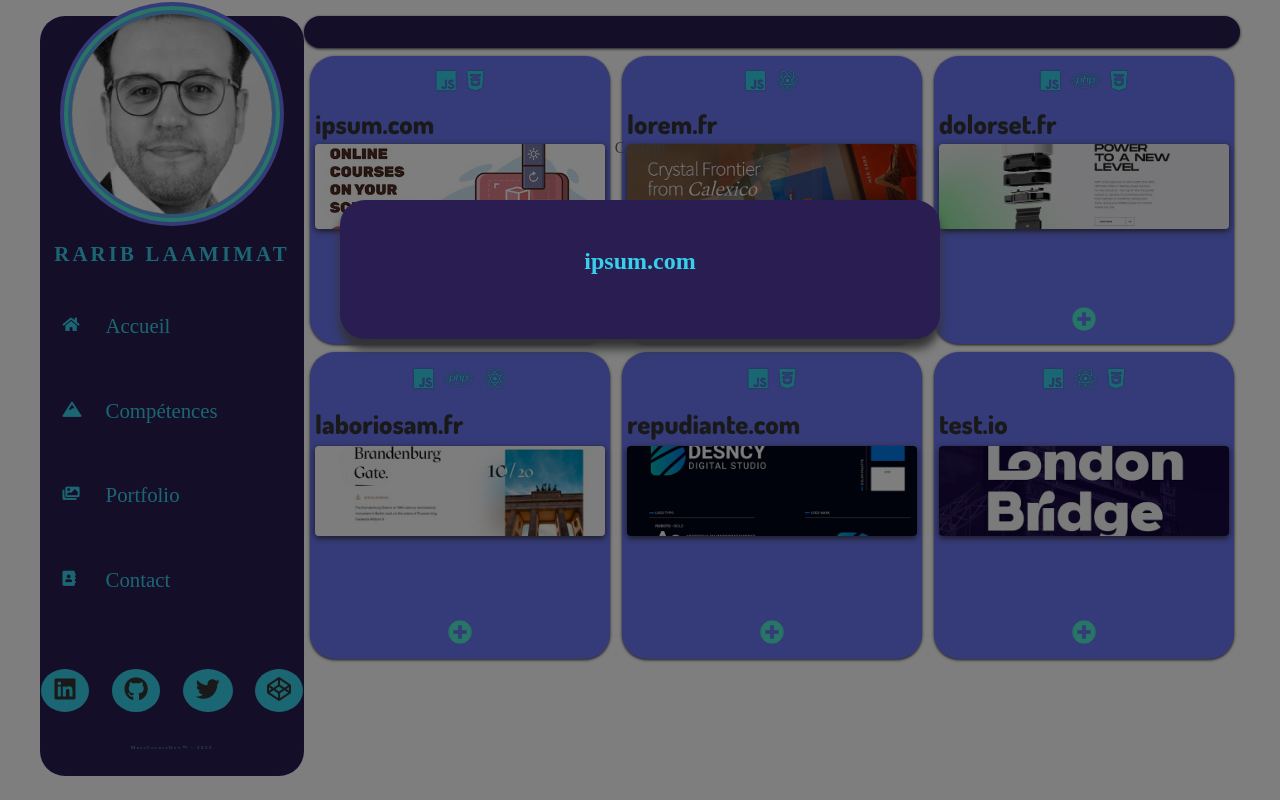
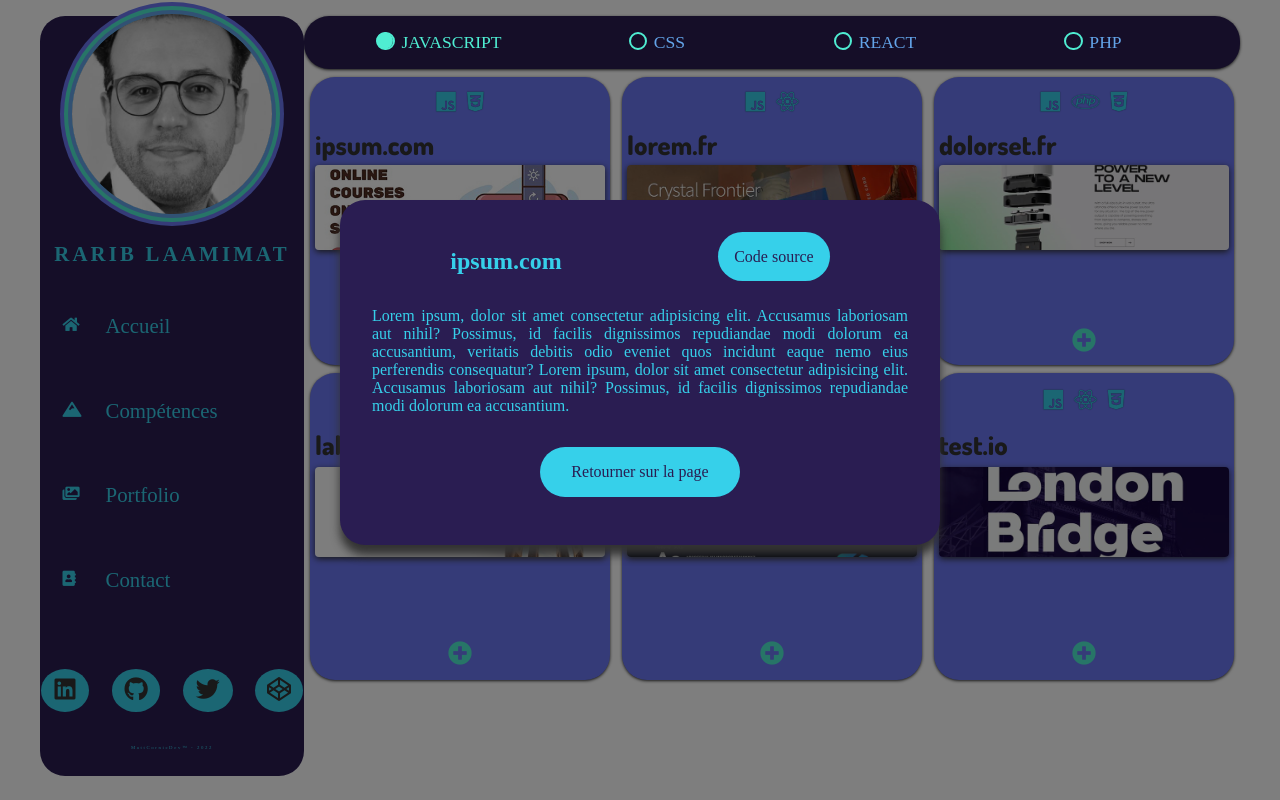
Before and after one commit to elodie-sz/CV-React, a React (Create React App) app: page /portfolio in a window 1280 px wide. Both pictures are taken after a click on the element 459 px from the left and 318 px from the top of the page. Built offline with nearby package versions, Linux system fonts and the light colour scheme; a web font is replaced by a local one.

Commit message:
finished map et filter

```diff
--- a/src/components/portfolio/Project.js
+++ b/src/components/portfolio/Project.js
@@ -34,6 +34,13 @@
                             <div className="infosContent">
                                 <div className="head">
                                     <h2>{ name }</h2>
+                                    <div className="sourceCode">
+                                        <a href={source} rel="noopener noreferrer" className="button" target="_blank">Code source</a>
+                                    </div>
+                                </div>
+                                <p className="text">{info}</p>
+                                <div className="button return" onClick={this.handleInfo}>
+                                Retourner sur la page
                                 </div>
                             </div>Content
                         </div>
--- a/src/components/portfolio/ProjectList.js
+++ b/src/components/portfolio/ProjectList.js
@@ -4,18 +4,52 @@
 
 class ProjectList extends Component {
     state = {
-        projects:portfolioData
+        projects:portfolioData,
+        radios: [
+            {id:1, value:"javascript"},
+            {id:2, value: "css"},
+            {id:3, value: "react"},
+            {id:4, value: "php"}
+        ],
+        selectedRadio: 'javascript'
     };
+
+    handleRadio = (event) => {
+        let radio = event.target.value;
+        this.setState({selectedRadio: radio})
+    }
+
     render() {
-        let {projects} = this.state;
+        let {projects, radios, selectedRadio} = this.state;
+
         return (
             <div className="porfolioContent">
                 <ul className="radioDisplay">
+                    {
+                        radios.map((radio) => {
+                            return (
+                                <li key={radio.id}>
+                                    <input
+                                        type="radio"
+                                        name="radio"
+                                        checked={radio.value === selectedRadio}
+                                        value={radio.value}
+                                        id={radio.value}
+                                        onChange={this.handleRadio}
+                                    />
+                                    <label htmlFor={radio.value}>{radio.value}</label>
+                                </li>
+                            )
+                        })
+
+                    }
 
                 </ul>
                 <div className="projects">
                     {
-                        projects.map(item => {
+                        projects
+                            .filter(item => item.languages.includes(selectedRadio))
+                            .map(item => {
                             return(
                                 <Project
                                     key={item.id}
```
